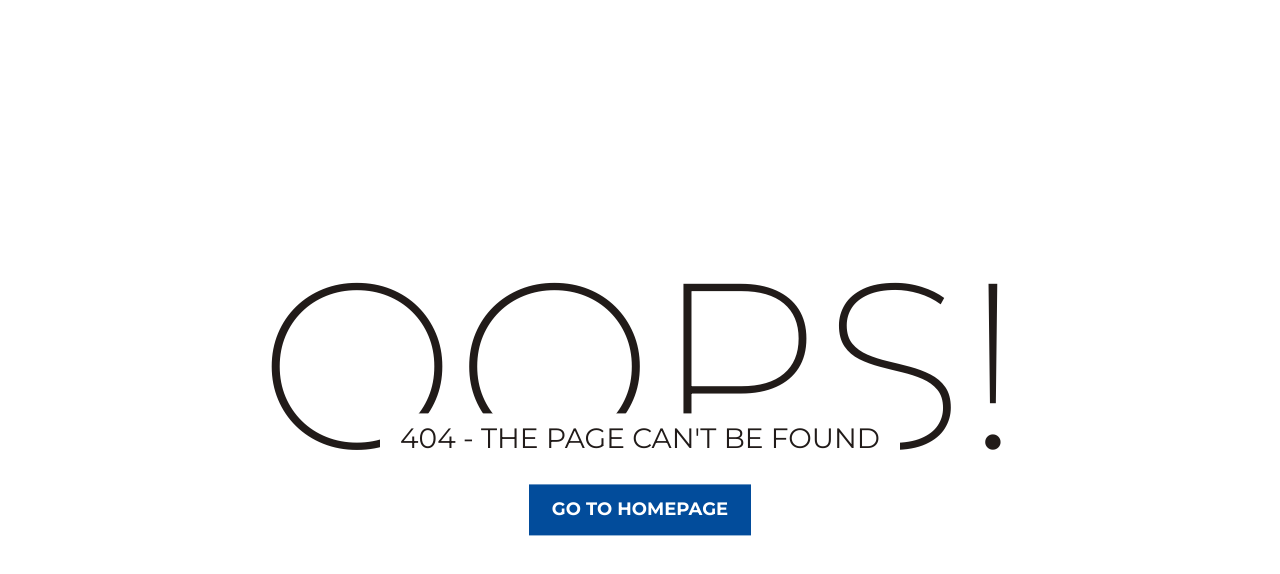
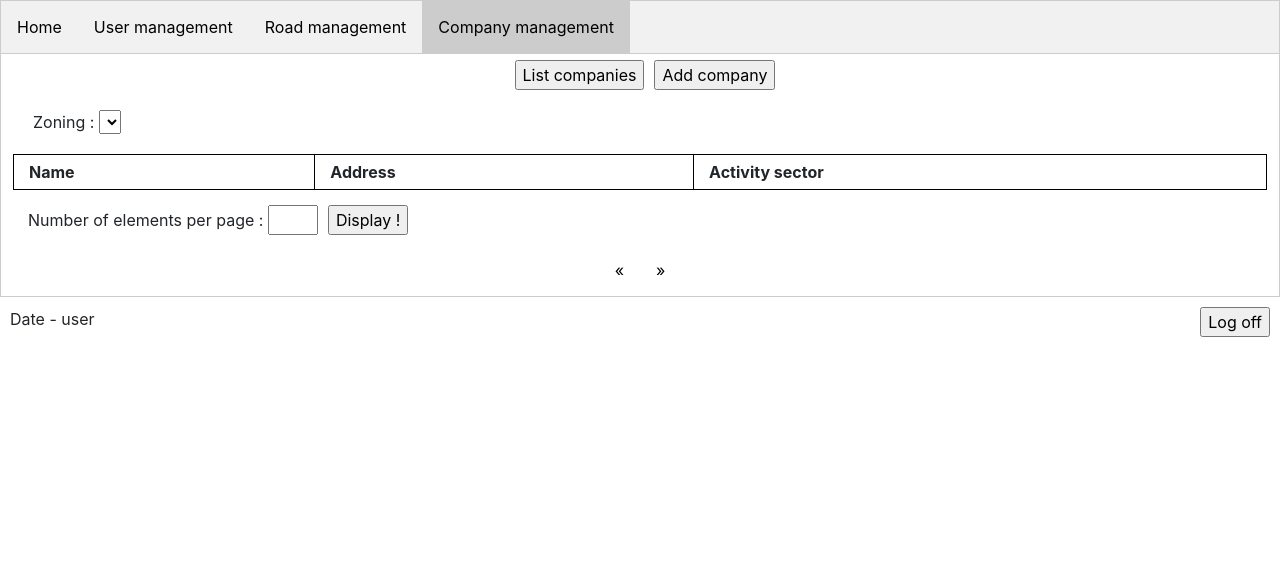
Before and after one commit to HunteRoi/bepway.front.web, an Angular app in the folder back-office/: page /company-management in a window 1280 px wide. Before the commit this address had no page. Shown: the top 574 px of the page. Built offline with nearby package versions, Linux system fonts and the light colour scheme.

Commit message:
Navigation through dashboard + company management html

```diff
--- a/back-office/src/app/company-management/company-management.component.css
+++ b/back-office/src/app/company-management/company-management.component.css
@@ -0,0 +1,57 @@
+#listButtons{
+    margin : 0 auto;
+    display: flex;
+    align-items: center;
+    justify-content: center;
+}
+
+table{
+    margin-left : auto;
+    margin-right : auto;
+    width : 100%;
+    border : 1px solid black;
+}
+
+th,td{
+    padding: 5px 15px;
+    border : 1px solid black;
+    border-collapse: collapse;
+}
+
+#selectZoning{
+    margin : 20px;
+}
+
+
+input{
+    width : 50px;
+}
+
+#elementInput{
+    margin : 15px;
+}
+
+.pagination {
+    margin : 0 auto;
+    display: flex;
+    align-items: center;
+    justify-content: center;
+  }
+
+.pagination a {
+    color: black;
+    float: left;
+    padding: 8px 16px;
+    text-decoration: none;
+}
+
+.pagination a.active {
+    background-color: #4CAF50;
+    color: white;
+  }
+
+.pagination a:hover:not(.active) {background-color: #ddd;}
+
+button{
+    margin-left: 10px;
+}
--- a/back-office/src/app/company-management/company-management.component.html
+++ b/back-office/src/app/company-management/company-management.component.html
@@ -1,3 +1,31 @@
-<p>
-  company-management works!
-</p>
+<div id="listButtons">
+  <span>
+    <button>List companies</button>
+  </span>
+  <span>
+    <button>Add company</button>
+  </span>
+  <span>
+    <button *ngIf="(updateDisabled)" >Update company</button>
+  </span>
+</div>
+<div id="selectZoning">
+  Zoning :
+  <select>
+
+  </select>
+</div>
+<table>
+  <tr>
+    <th>Name</th>
+    <th>Address</th>
+    <th>Activity sector</th>
+  </tr>
+</table>
+<div id="elementInput">
+  Number of elements per page : <input type="text" [value]="numberOfElement" (input)= "updateValue($event)"> <button (click)="displayCompanies()">Display !</button>
+</div>
+<div class="pagination">
+  <a>&laquo;</a>
+  <a>&raquo;</a>
+</div>
--- a/back-office/src/app/company-management/company-management.component.ts
+++ b/back-office/src/app/company-management/company-management.component.ts
@@ -1,4 +1,5 @@
 import { Component, OnInit } from '@angular/core';
+import { TabsService } from '../tabs.service';
 
 @Component({
   selector: 'app-company-management',
@@ -7,9 +8,30 @@ import { Component, OnInit } from '@angular/core';
 })
 export class CompanyManagementComponent implements OnInit {
 
-  constructor() { }
+  tabsService : TabsService;
+  numberOfElement : any = "";
+  updateDisabled : boolean = false;
+
+  constructor() {
+    this.tabsService = new TabsService("companyTab");
+   }
 
   ngOnInit() {
+    this.tabsService.setActive();
+  }
+
+  updateValue(event) {
+    this.numberOfElement = event.target.value;
+    }
+
+  displayCompanies(){
+    if(parseInt(this.numberOfElement) != NaN){
+        // Call the API etc...
+    }
+  }
+
+  companySelected(){
+    this.updateDisabled = true;
   }
 
 }
--- a/back-office/src/app/dashboard/dashboard.component.css
+++ b/back-office/src/app/dashboard/dashboard.component.css
@@ -27,7 +27,6 @@
 
 
   .tabcontent {
-    display: none;
     padding: 6px 12px;
     border: 1px solid #ccc;
     border-top: none;
--- a/back-office/src/app/dashboard/dashboard.component.html
+++ b/back-office/src/app/dashboard/dashboard.component.html
@@ -1,11 +1,11 @@
-<div class="tab">
-	<button class="tablinks" active>Home</button>
-	<button class="tablinks">User management</button>
-	<button class="tablinks">Road management</button>
-  <button class="tablinks">Company management</button>
+<div class="tab" id="tabs">
+	<button class="tablinks" id="homeTab" (click)="swapTab('homeTab')">Home</button>
+	<button class="tablinks" id="userTab" (click)="swapTab('userTab')">User management</button>
+	<button class="tablinks" id="roadTab" (click)="swapTab('roadTab')">Road management</button>
+  <button class="tablinks" id="companyTab" (click)="swapTab('companyTab')">Company management</button>
 </div>
 <div class="tabcontent">
-
+  <router-outlet></router-outlet>
 </div>
 <div>
 	<span id="actualInfo">
--- a/back-office/src/app/dashboard/dashboard.component.ts
+++ b/back-office/src/app/dashboard/dashboard.component.ts
@@ -1,4 +1,5 @@
 import { Component, OnInit } from '@angular/core';
+import { Router } from '@angular/router';
 
 @Component({
   selector: 'app-dashboard',
@@ -7,9 +8,26 @@ import { Component, OnInit } from '@angular/core';
 })
 export class DashboardComponent implements OnInit {
 
-  constructor() { }
+  constructor(private router: Router) { }
 
   ngOnInit() {
   }
 
+  swapTab(tab : String){
+    switch(tab){
+      case 'homeTab' :
+        this.router.navigateByUrl("/home");
+        break;
+      case 'userTab' :
+        this.router.navigateByUrl("/user-management");
+        break;
+      case 'roadTab' :
+        this.router.navigateByUrl("/road-management");
+        break;
+      case 'companyTab' :
+        this.router.navigateByUrl("/company-management");
+        break;
+    }
+  }
+
 }
--- a/back-office/src/app/home/home.component.html
+++ b/back-office/src/app/home/home.component.html
@@ -3,7 +3,7 @@
 <p> This is the dashboard for our back-office ! </p>
 <p> select a tab or one the following link to navigate </p>
 <div id="links">
-	<a id="userManagementLink">User management</a> | <a id="roadManagementLink">Road management</a> | <a id="companyManagementLink">Company management</a>
+	<a href="/user-management">User management</a> | <a href="road-management">Road management</a> | <a href="company-management">Company management</a>
 </div>
 <fieldset>
 	<legend>To do</legend>
--- a/back-office/src/app/home/home.component.ts
+++ b/back-office/src/app/home/home.component.ts
@@ -1,4 +1,5 @@
 import { Component, OnInit } from '@angular/core';
+import { TabsService } from '../tabs.service';
 
 @Component({
   selector: 'app-home',
@@ -7,9 +8,14 @@ import { Component, OnInit } from '@angular/core';
 })
 export class HomeComponent implements OnInit {
 
-  constructor() { }
+  tabsService : TabsService;
+
+  constructor() {
+    this.tabsService = new TabsService("homeTab");
+   }
 
   ngOnInit() {
+    this.tabsService.setActive();
   }
 
 }
--- a/back-office/src/app/road-management/road-management.component.ts
+++ b/back-office/src/app/road-management/road-management.component.ts
@@ -1,4 +1,5 @@
 import { Component, OnInit } from '@angular/core';
+import { TabsService } from '../tabs.service';
 
 @Component({
   selector: 'app-road-management',
@@ -7,9 +8,14 @@ import { Component, OnInit } from '@angular/core';
 })
 export class RoadManagementComponent implements OnInit {
 
-  constructor() { }
+  tabsService : TabsService;
+
+  constructor() {
+    this.tabsService = new TabsService("roadTab");
+  }
 
   ngOnInit() {
+    this.tabsService.setActive();
   }
 
 }
--- /dev/null
+++ b/back-office/src/app/tabs.service.ts
@@ -0,0 +1,12 @@
+export class TabsService{
+    constructor(readonly tab : string){
+
+    }
+
+    setActive(){
+        let div = document.getElementById("tabs");
+        let activeTab = div.getElementsByClassName("active")[0];
+        if(activeTab != null ) activeTab.classList.toggle("active");
+        document.getElementById(this.tab).classList.toggle("active");
+    }
+}
--- a/back-office/src/app/user-management/user-management.component.ts
+++ b/back-office/src/app/user-management/user-management.component.ts
@@ -1,4 +1,5 @@
 import { Component, OnInit } from '@angular/core';
+import { TabsService } from '../tabs.service';
 
 @Component({
   selector: 'app-user-management',
@@ -7,9 +8,14 @@ import { Component, OnInit } from '@angular/core';
 })
 export class UserManagementComponent implements OnInit {
 
-  constructor() { }
+  tabsService : TabsService;
+
+  constructor() {
+    this.tabsService = new TabsService("userTab");
+   }
 
   ngOnInit() {
+    this.tabsService.setActive();
   }
 
 }
```
Also changed, not shown: back-office/src/app/app.module.ts (+9 -3 lines), 1 other file (tests, documents, lock files or other folders).
